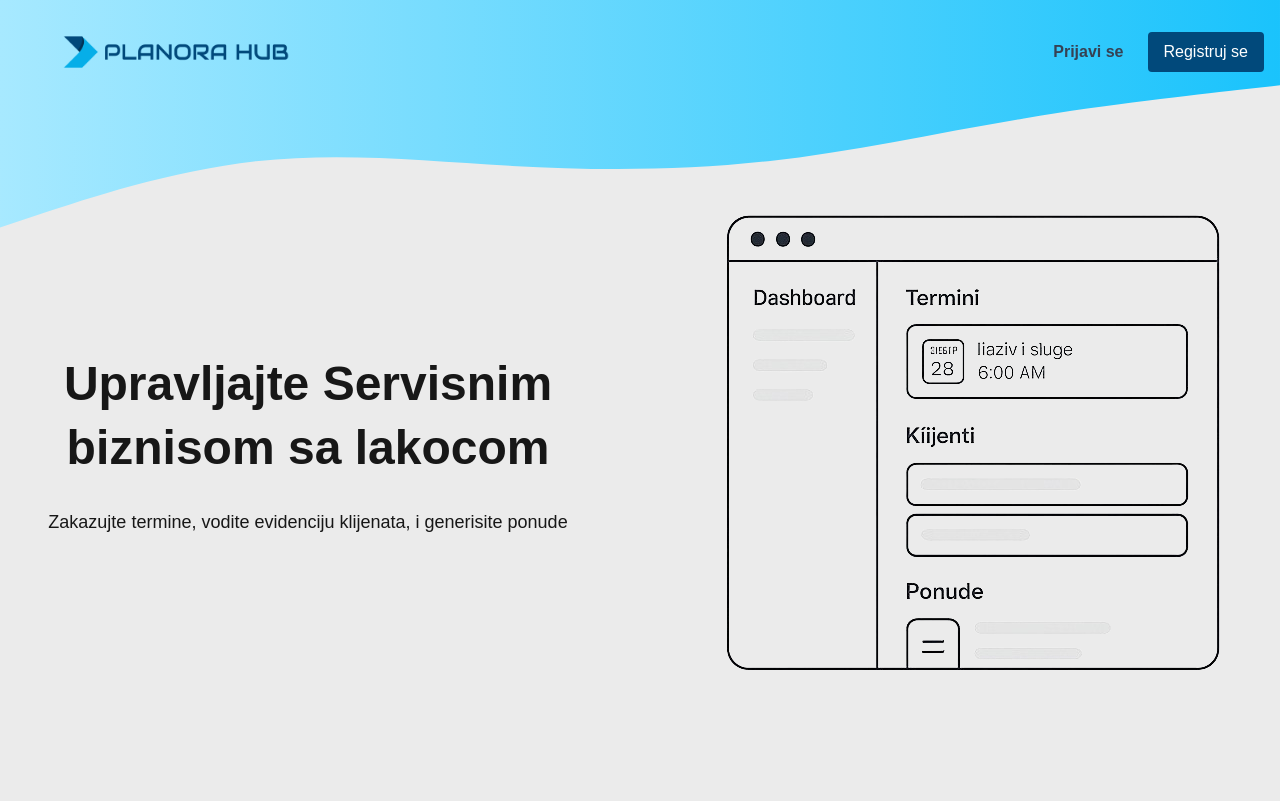
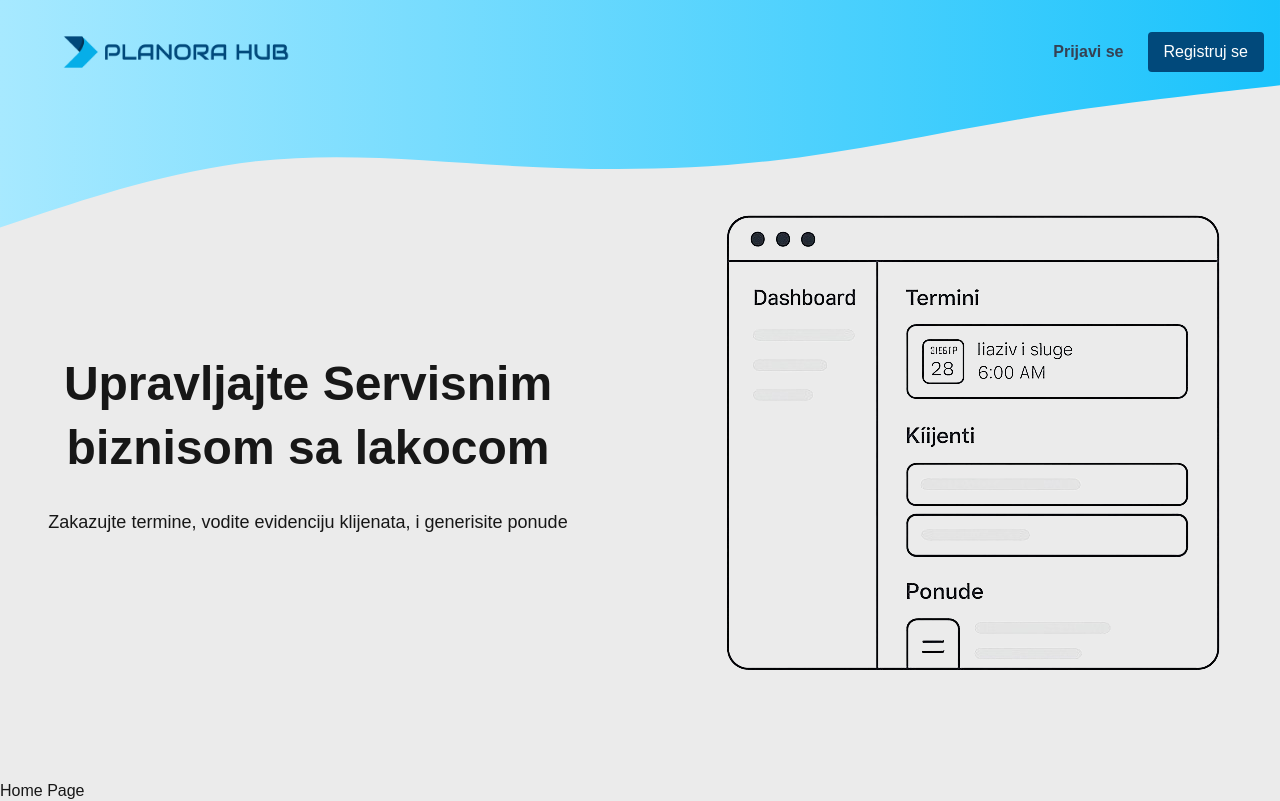
Before and after one commit to RadojkoR/planora, a Next.js app: page / in a window 1280 px wide. Shown: the top 801 px of the page. Built offline with nearby package versions, Linux system fonts and the light colour scheme.

Commit message:
addedmargin on header botton

```diff
--- a/src/assets/styles/partials/hedaer.css
+++ b/src/assets/styles/partials/hedaer.css
@@ -1,6 +1,6 @@
 @layer components {
     .mainHeader {
-        @apply w-full min-h-screen
+        @apply w-full mb-20
     }
     .headerContainer {
         @apply py-5 px-4 lg:max-w-7xl mx-auto
```
